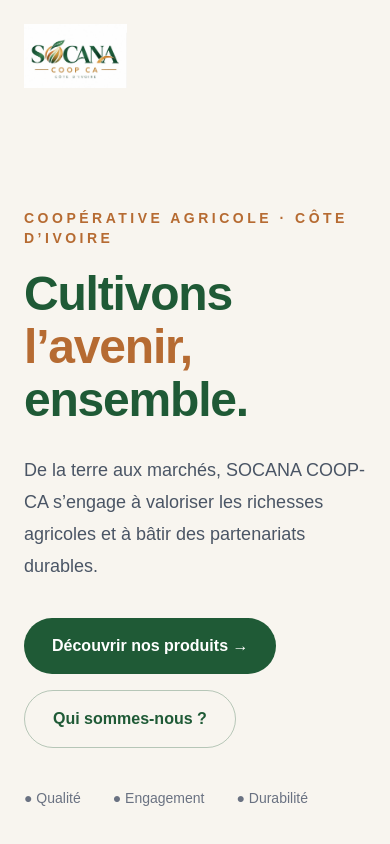
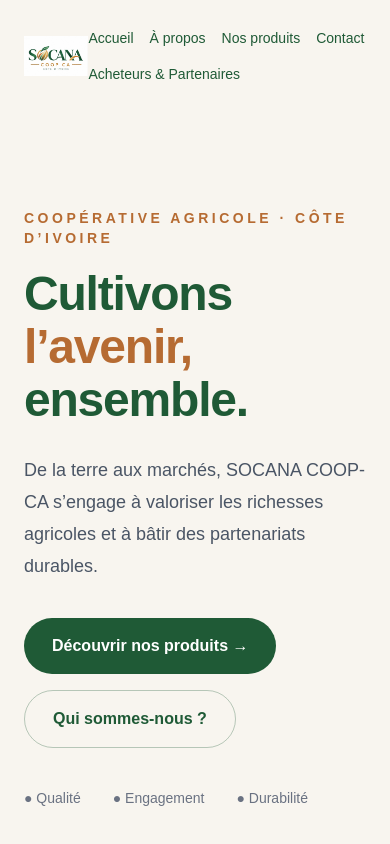
Before and after one commit to David2003-lang/socana-site, a Next.js app: page / in a window 390 px wide. Shown: the top 844 px of the page. Built offline with nearby package versions, Linux system fonts and the light colour scheme.

Commit message:
Show navigation menu on mobile

```diff
--- a/app/page.tsx
+++ b/app/page.tsx
@@ -20,7 +20,7 @@
 </a>
 
 
-                <nav className="hidden gap-6 text-sm font-medium md:flex">
+                <nav className="flex flex-wrap items-center gap-4 text-sm font-medium">
           <a href="#accueil">Accueil</a>
           <a href="#apropos">À propos</a>
           <a href="#produits">Nos produits</a>
```
